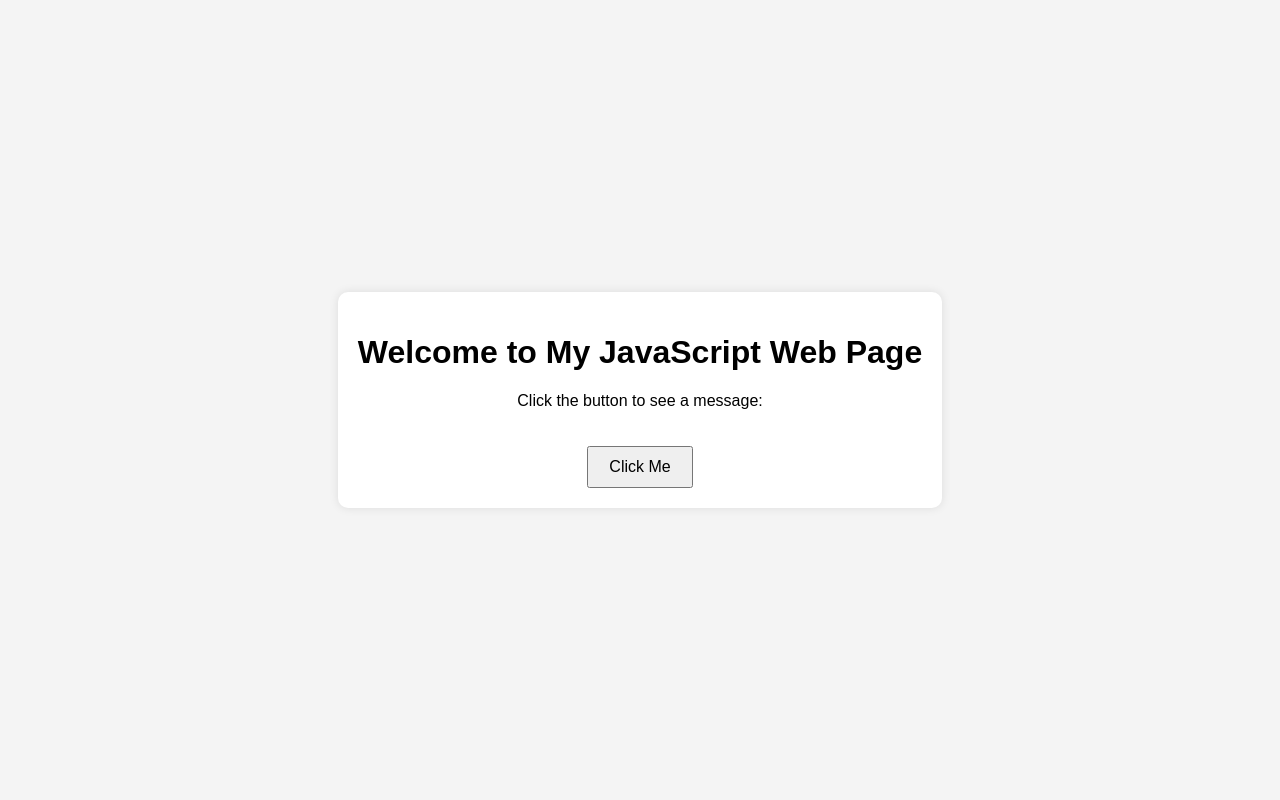
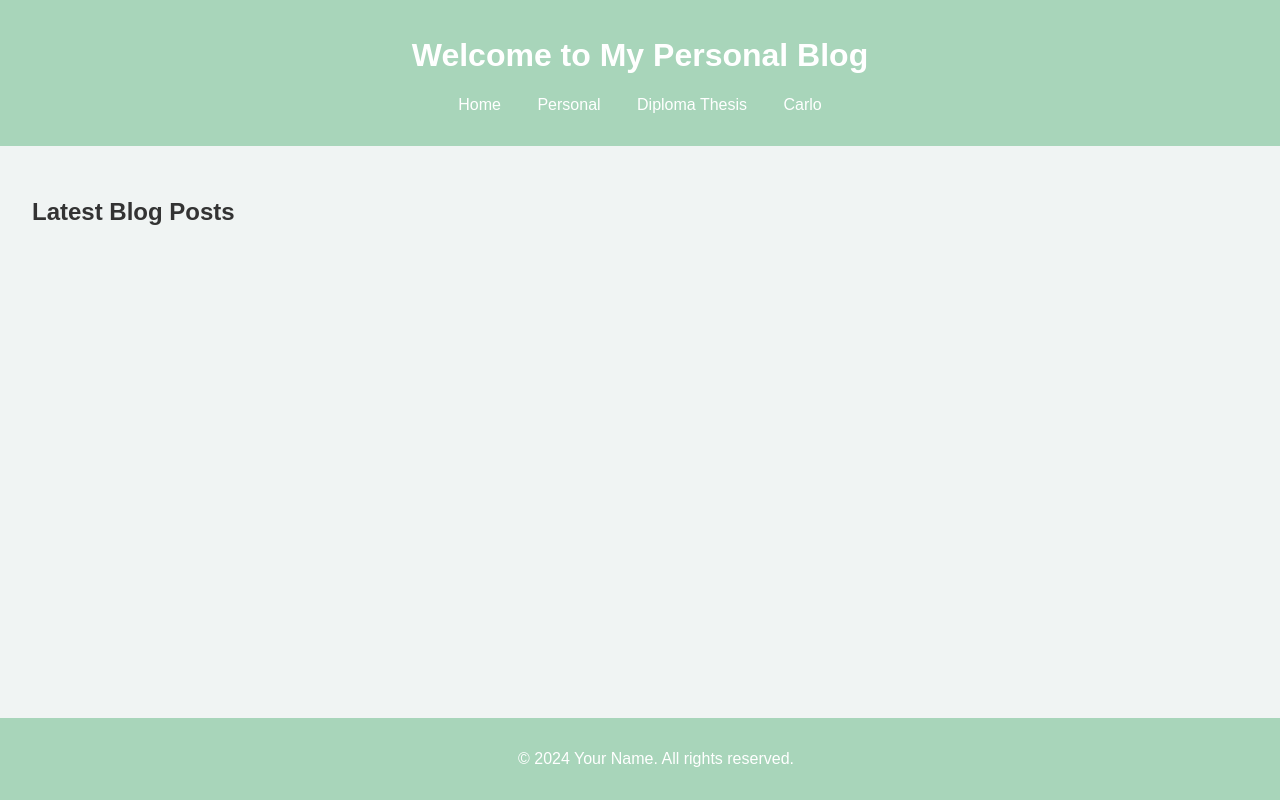
Before and after one commit to JanHTL/JanHTL.github.io, a plain HTML site: page index.html in a window 1280 px wide. Drawn offline with Linux system fonts and the light colour scheme.

Commit message:
Initial commit

```diff
--- a/index.html
+++ b/index.html
@@ -1,17 +1,31 @@
 <!DOCTYPE html>
 <html lang="en">
 <head>
-    <meta charset="UTF-8">
-    <meta name="viewport" content="width=device-width, initial-scale=1.0">
-    <title>Simple JavaScript Web Page</title>
-    <link rel="stylesheet" href="styles.css">
+  <meta charset="UTF-8">
+  <meta name="viewport" content="width=device-width, initial-scale=1.0">
+  <title>Home - Personal Blog</title>
+  <link rel="stylesheet" href="styles.css">
 </head>
 <body>
-    <div class="container">
-        <h1>Welcome to My JavaScript Web Page</h1>
-        <p id="message">Click the button to see a message:</p>
-        <button onclick="displayMessage()">Click Me</button>
-    </div>
-    <script src="scripts.js"></script>
+  <header>
+    <h1>Welcome to My Personal Blog</h1>
+    <nav>
+      <ul>
+        <li><a href="index.html">Home</a></li>
+        <li><a href="personal.html">Personal</a></li>
+        <li><a href="diploma-thesis.html">Diploma Thesis</a></li>
+        <li><a href="carlo.html">Carlo</a></li>
+      </ul>
+    </nav>
+  </header>
+  <main>
+    <section>
+      <h2>Latest Blog Posts</h2>
+      <!-- Blog snippets go here -->
+    </section>
+  </main>
+  <footer>
+    <p>&copy; 2024 Your Name. All rights reserved.</p>
+  </footer>
 </body>
 </html>
--- a/styles.css
+++ b/styles.css
@@ -1,24 +1,43 @@
 body {
-    font-family: Arial, sans-serif;
-    background-color: #f4f4f4;
-    display: flex;
-    justify-content: center;
-    align-items: center;
-    height: 100vh;
-    margin: 0;
+  font-family: Arial, sans-serif;
+  background-color: #f0f4f3; /* Pastel green background */
+  color: #333;
+  margin: 0;
+  padding: 0;
 }
 
-.container {
-    text-align: center;
-    background: white;
-    padding: 20px;
-    border-radius: 10px;
-    box-shadow: 0 0 10px rgba(0, 0, 0, 0.1);
+header {
+  background-color: #a8d5ba; /* Darker pastel green */
+  color: white;
+  padding: 1rem;
+  text-align: center;
 }
 
-button {
-    padding: 10px 20px;
-    font-size: 16px;
-    margin-top: 20px;
-    cursor: pointer;
+nav ul {
+  list-style: none;
+  padding: 0;
 }
+
+nav ul li {
+  display: inline;
+  margin: 0 1rem;
+}
+
+nav ul li a {
+  color: white;
+  text-decoration: none;
+}
+
+main {
+  padding: 2rem;
+}
+
+footer {
+  background-color: #a8d5ba;
+  color: white;
+  text-align: center;
+  padding: 1rem;
+  position: fixed;
+  bottom: 0;
+  width: 100%;
+}
```
Also changed, not shown: .old/index.html (added), .old/scripts.js (renamed from scripts.js), .old/styles.css (added).
